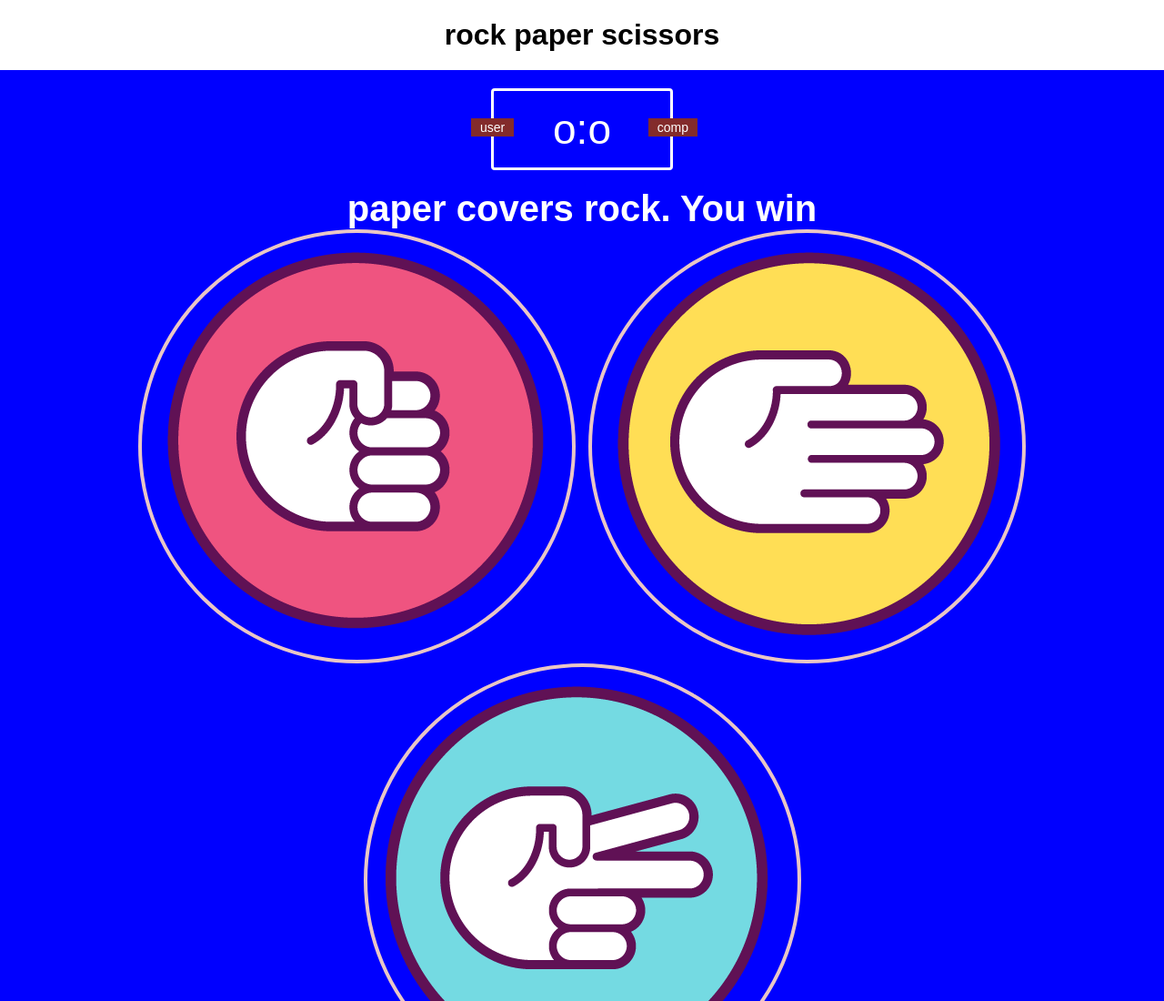
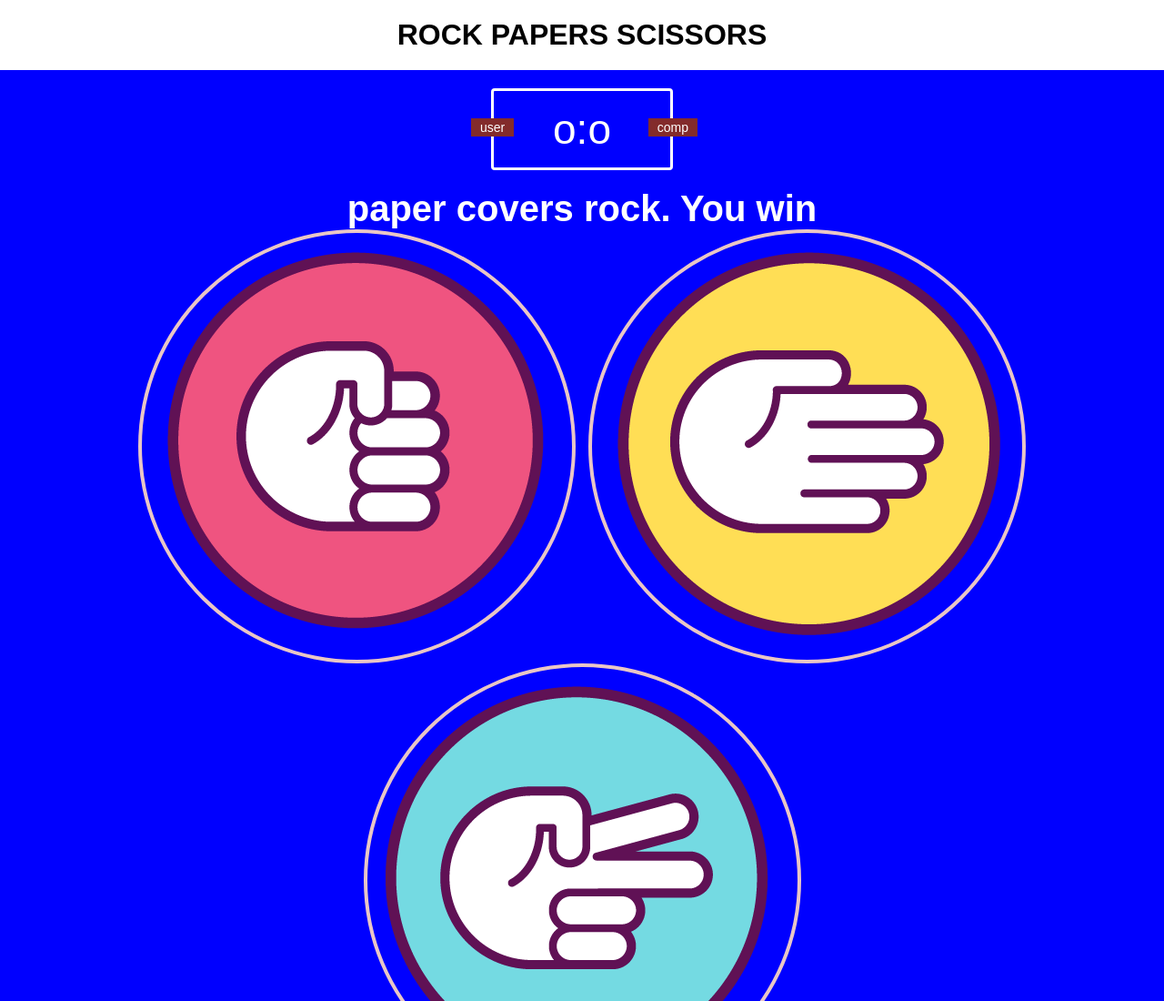
Before and after one commit to mohamedlafiteh/Practice-Rock-Paper-Scissors-game, a plain HTML site: page index.html in a window 1280 px wide. Shown: the top 1100 px of the page at 91% size. Drawn offline with Linux system fonts and the light colour scheme; files whose address does not match are found by name.

Commit message:
HTML file for the rock-paper-scissors game

```diff
--- a/index.html
+++ b/index.html
@@ -2,12 +2,12 @@
 <html>
   <head>
     <meta charset="utf-8" />
-    <title>Rock Paper Scissor Game</title>
+    <title>ROCK PAPERS SCISSORS GAME</title>
     <link rel="stylesheet" href="style.css" />
   </head>
   <body>
     <header>
-      <h1>rock paper scissors</h1>
+      <h1>ROCK PAPERS SCISSORS</h1>
     </header>
     <div class="score-board">
       <div id="user-label" class="badge">user</div>
@@ -29,5 +29,6 @@
       </div>
     </div>
     <p id="action-message">Make your move.</p>
+    <script src="game.js" charset="utf-8"></script>
   </body>
 </html>
```
